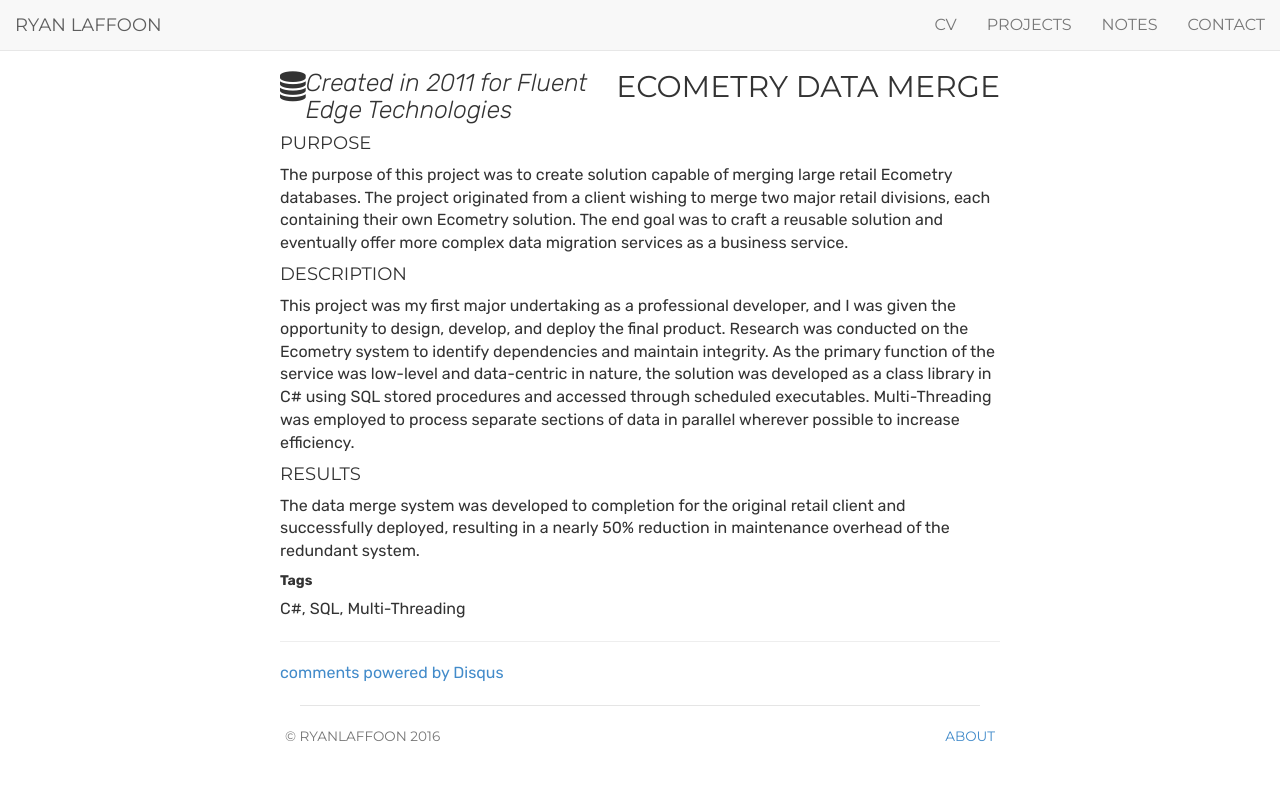
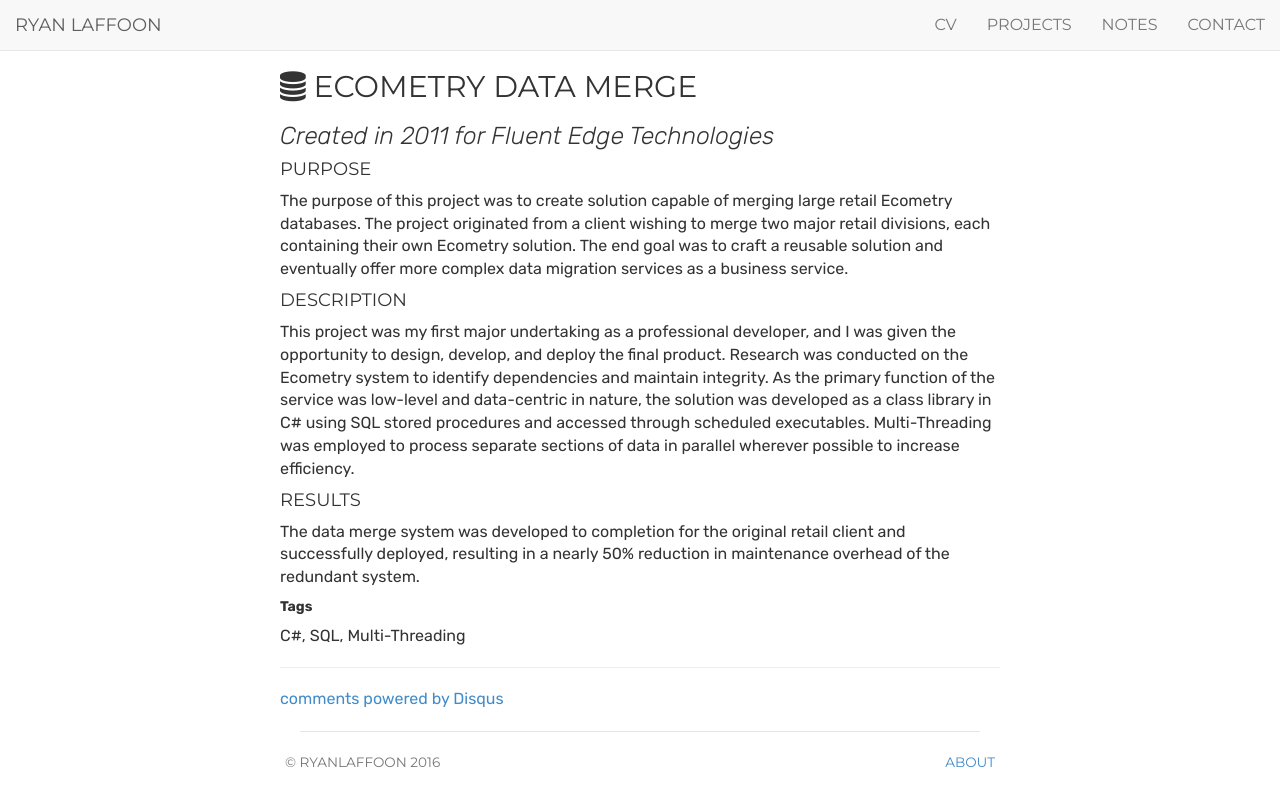
Before and after one commit to ryanlaffoon/ryanlaffoon.github.io, a Jekyll site: the page built from _projects/Ecometry-Data-Merge.md, in a window 1280 px wide. Shown: the top 806 px of the page. Built offline with Jekyll 4.4.1, drawn with Linux system fonts in a browser that asks for light colours; comment, search, counter and statistics services are not loaded.

Commit message:
Update project.html

```diff
--- a/_layouts/project.html
+++ b/_layouts/project.html
@@ -9,8 +9,7 @@
     <div class="project single">
         <div>
             <h2 class="title">
-                <span class="pull-left"><i class="{{ project.icon }}"></i></span>
-                <span class="pull-right">{{ project.name }}</span>
+                <i class="{{ project.icon }}"></i>    {{ project.name }}
             </h2>
         </div>
         <h3 class="credit">
```
